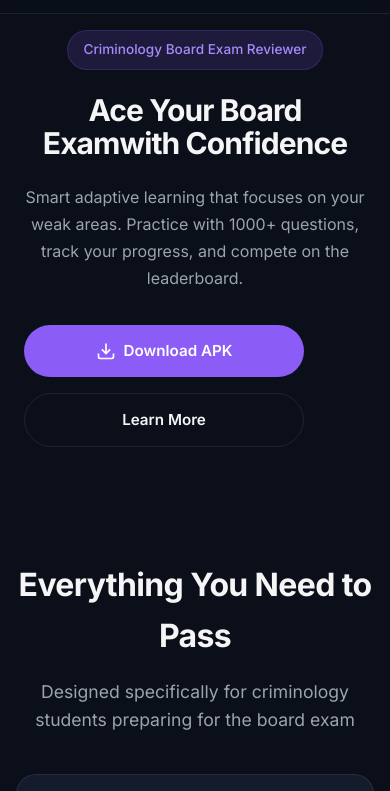
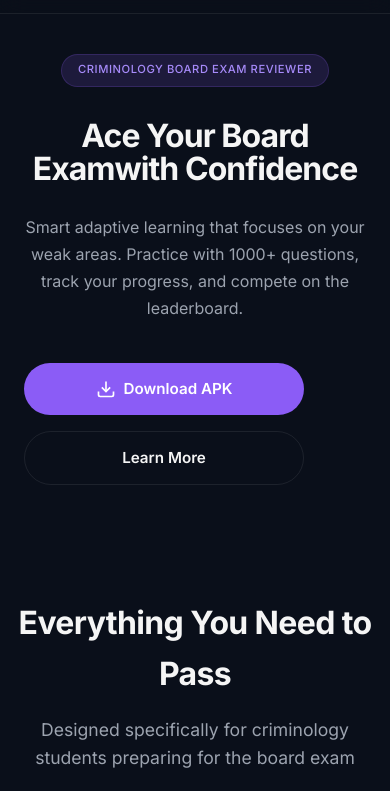
Before and after one commit to kilewin021105/crimireview-landing, a plain HTML site: page index.html in a window 390 px wide. Shown: the part 58-849 px from the top of the page. Drawn offline with Linux system fonts and the light colour scheme.

Commit message:
Fix hero layout - clean centered design

```diff
--- a/styles.css
+++ b/styles.css
@@ -150,45 +150,48 @@ body {
 
 /* Hero Section */
 .hero {
-  min-height: 100vh;
-  padding: 7rem 1.5rem 4rem;
-  max-width: 1200px;
+  min-height: 80vh;
+  padding: 10rem 1.5rem 6rem;
+  max-width: 800px;
   margin: 0 auto;
   display: flex;
   flex-direction: column;
   align-items: center;
+  justify-content: center;
   text-align: center;
 }
 
 .hero-content {
-  max-width: 700px;
+  max-width: 650px;
 }
 
 .hero-badge {
   display: inline-block;
-  padding: 0.5rem 1rem;
+  padding: 0.5rem 1.25rem;
   background: var(--color-accent-glow);
   color: var(--color-accent-light);
   border-radius: var(--radius-full);
-  font-size: 0.85rem;
+  font-size: 0.8rem;
   font-weight: 500;
-  margin-bottom: 1.5rem;
+  margin-bottom: 2rem;
   border: 1px solid rgba(139, 92, 246, 0.2);
+  text-transform: uppercase;
+  letter-spacing: 0.05em;
 }
 
 .hero h1 {
-  font-size: clamp(2.5rem, 6vw, 4rem);
+  font-size: clamp(2.5rem, 7vw, 4.5rem);
   font-weight: 700;
-  line-height: 1.1;
-  margin-bottom: 1.5rem;
+  line-height: 1.05;
+  margin-bottom: 1.75rem;
   letter-spacing: -0.03em;
 }
 
 .hero-subtitle {
-  font-size: 1.125rem;
+  font-size: 1.2rem;
   color: var(--color-text-muted);
-  margin-bottom: 2rem;
-  max-width: 520px;
+  margin-bottom: 2.5rem;
+  max-width: 500px;
   margin-left: auto;
   margin-right: auto;
   line-height: 1.7;
@@ -463,42 +466,20 @@ body {
 /* Responsive */
 @media (max-width: 768px) {
   .hero {
-    padding-top: 6rem;
-    min-height: auto;
-    padding-bottom: 3rem;
+    padding: 8rem 1.5rem 4rem;
+    min-height: 70vh;
   }
 
   .hero h1 {
-    font-size: 2.25rem;
+    font-size: 2.5rem;
   }
 
   .hero h1 br {
     display: none;
   }
 
-  .hero-stats {
-    gap: 2rem;
-    padding: 1.5rem 2rem;
-  }
-
-  .stat-number {
-    font-size: 1.5rem;
-  }
-
-  .phone-mockup {
-    width: 220px;
-    height: 460px;
-    border-radius: 32px;
-  }
-
-  .phone-mockup::before {
-    width: 60px;
-    height: 18px;
-    top: 14px;
-  }
-
-  .phone-mockup img {
-    border-radius: 24px;
+  .hero-subtitle {
+    font-size: 1.1rem;
   }
 }
 
@@ -508,29 +489,21 @@ body {
   }
 
   .hero {
-    padding-top: 5.5rem;
+    padding: 7rem 1.5rem 3rem;
+    min-height: 60vh;
+  }
+
+  .hero-badge {
+    font-size: 0.7rem;
+    padding: 0.4rem 1rem;
   }
 
   .hero h1 {
-    font-size: 1.875rem;
+    font-size: 2rem;
   }
 
   .hero-subtitle {
     font-size: 1rem;
-  }
-
-  .hero-stats {
-    flex-direction: row;
-    gap: 1.5rem;
-    padding: 1.25rem 1.5rem;
-  }
-
-  .stat-number {
-    font-size: 1.25rem;
-  }
-
-  .stat-label {
-    font-size: 0.75rem;
   }
 
   .hero-actions {
@@ -542,11 +515,6 @@ body {
   .btn {
     width: 100%;
     justify-content: center;
-  }
-
-  .phone-mockup {
-    width: 200px;
-    height: 420px;
   }
 
   .features {
```
